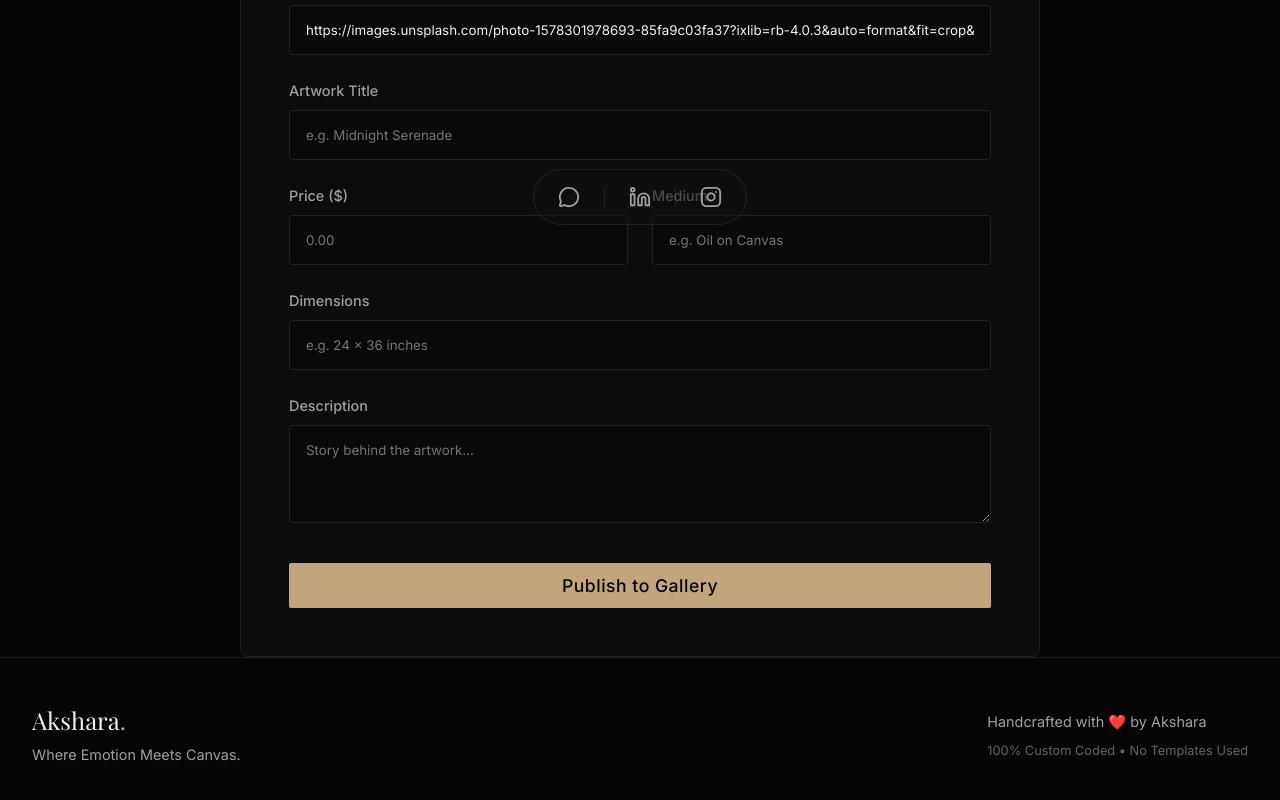
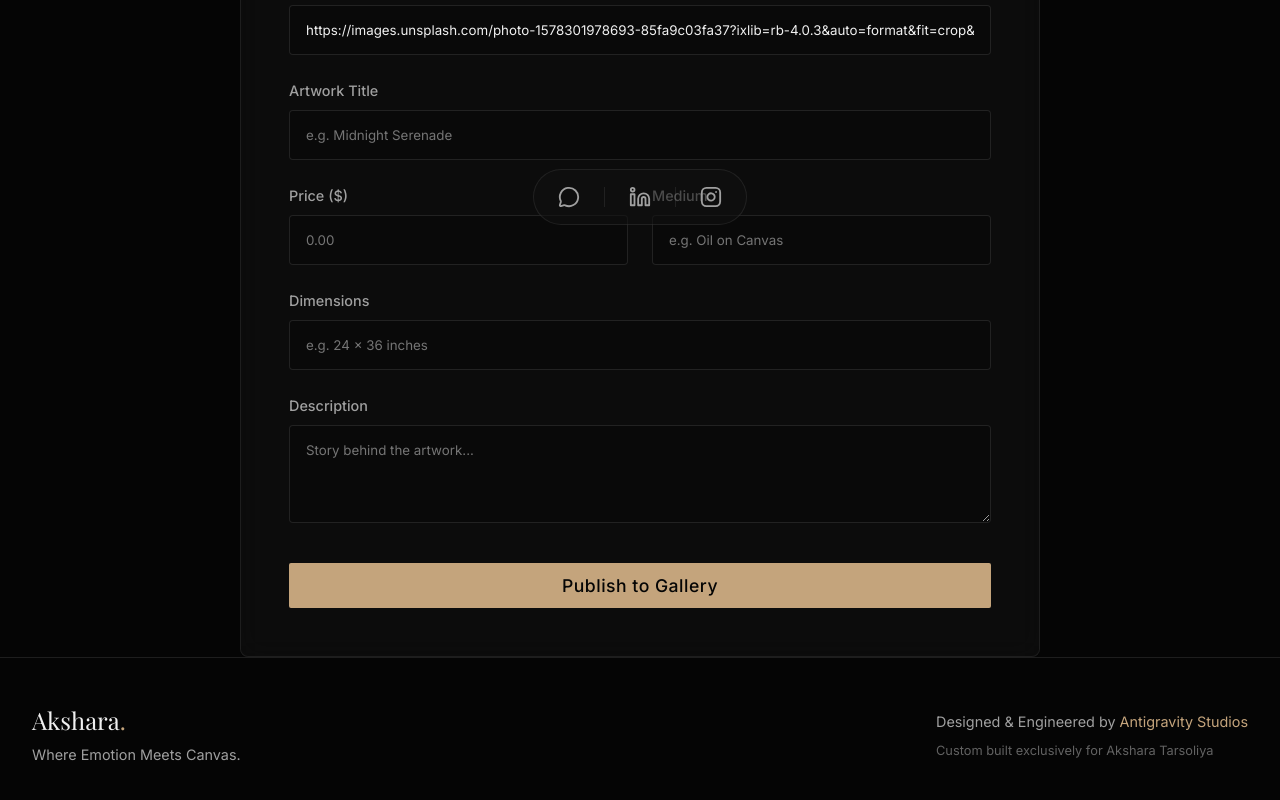
Before and after one commit to 12tarsoliya/akshara.art, a React (Vite) app: page /admin in a window 1280 px wide. Shown: the part 545-1345 px from the top of the page. Built offline with nearby package versions, Linux system fonts and the light colour scheme; a web font is replaced by a local one.

Commit message:
Update footer to show site was built by agency for Akshara Tarsoliya

```diff
--- a/src/components/Footer.jsx
+++ b/src/components/Footer.jsx
@@ -10,8 +10,8 @@ const Footer = () => {
           <p>Where Emotion Meets Canvas.</p>
         </div>
         <div className="footer-links">
-          <p>Handcrafted with ❤️ by Akshara</p>
-          <p style={{ marginTop: '0.5rem', opacity: 0.6, fontSize: '0.8rem' }}>100% Custom Coded • No Templates Used</p>
+          <p>Designed & Engineered by <span className="text-accent">Antigravity Studios</span></p>
+          <p style={{ marginTop: '0.5rem', opacity: 0.6, fontSize: '0.8rem' }}>Custom built exclusively for Akshara Tarsoliya</p>
         </div>
       </div>
     </footer>
--- a/src/main.jsx
+++ b/src/main.jsx
@@ -5,8 +5,8 @@ import App from './App.jsx'
 import './index.css'
 
 console.log("%c🎨 Akshara Art Gallery", "color: #c4a47c; font-size: 24px; font-weight: bold; font-family: sans-serif;");
-console.log("%cHandcrafted with ❤️ by Akshara", "color: #a0a0a0; font-size: 14px;");
-console.log("%cNo templates were harmed in the making of this website. 100% custom React code.", "color: #22c55e; font-size: 12px; margin-top: 5px;");
+console.log("%cDesigned & Engineered by Antigravity Studios", "color: #a0a0a0; font-size: 14px;");
+console.log("%cCustom built exclusively for Akshara Tarsoliya.", "color: #22c55e; font-size: 12px; margin-top: 5px;");
 
 ReactDOM.createRoot(document.getElementById('root')).render(
   <React.StrictMode>
```
